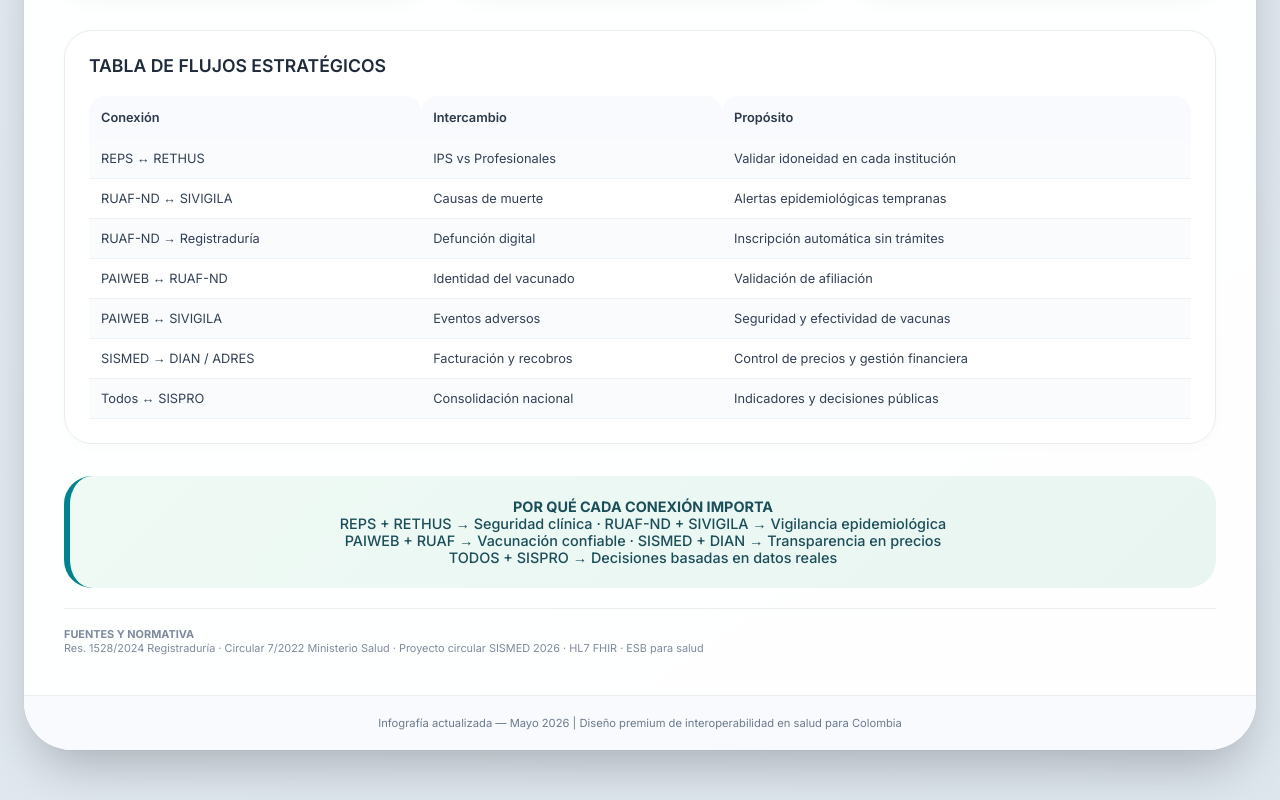
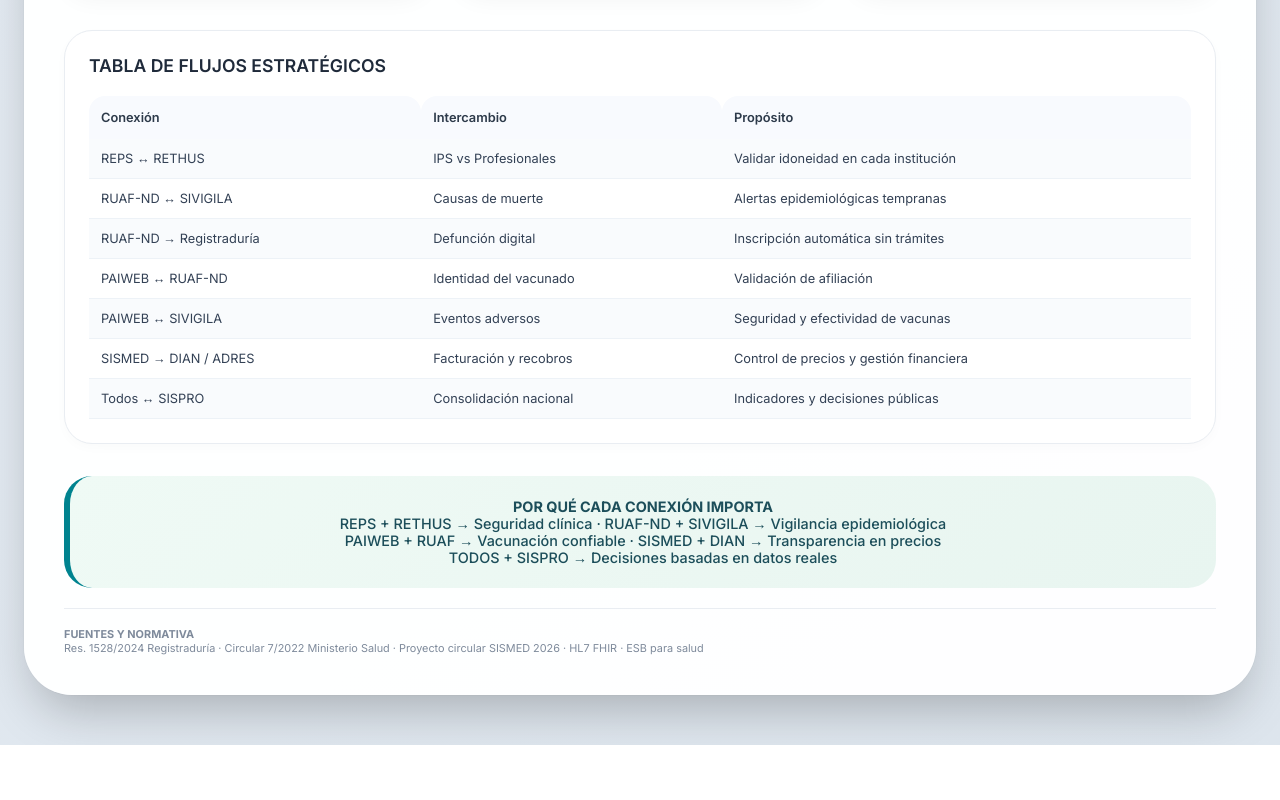
Before and after one commit to jbyrios/interoperabilidad, a plain HTML site: page index.html in a window 1280 px wide. Shown: the part 1661-2461 px from the top of the page. After the commit the page ends 2406 px from the top, so only its background shows below. Drawn offline with Linux system fonts and the light colour scheme.

Commit message:
Update index.html

```diff
--- a/index.html
+++ b/index.html
@@ -624,9 +624,6 @@
         </div>
     </div>
 
-    <div class="footer">
-        Infografía actualizada — Mayo 2026 | Diseño premium de interoperabilidad en salud para Colombia
-    </div>
 </div>
 </body>
 </html>
```
